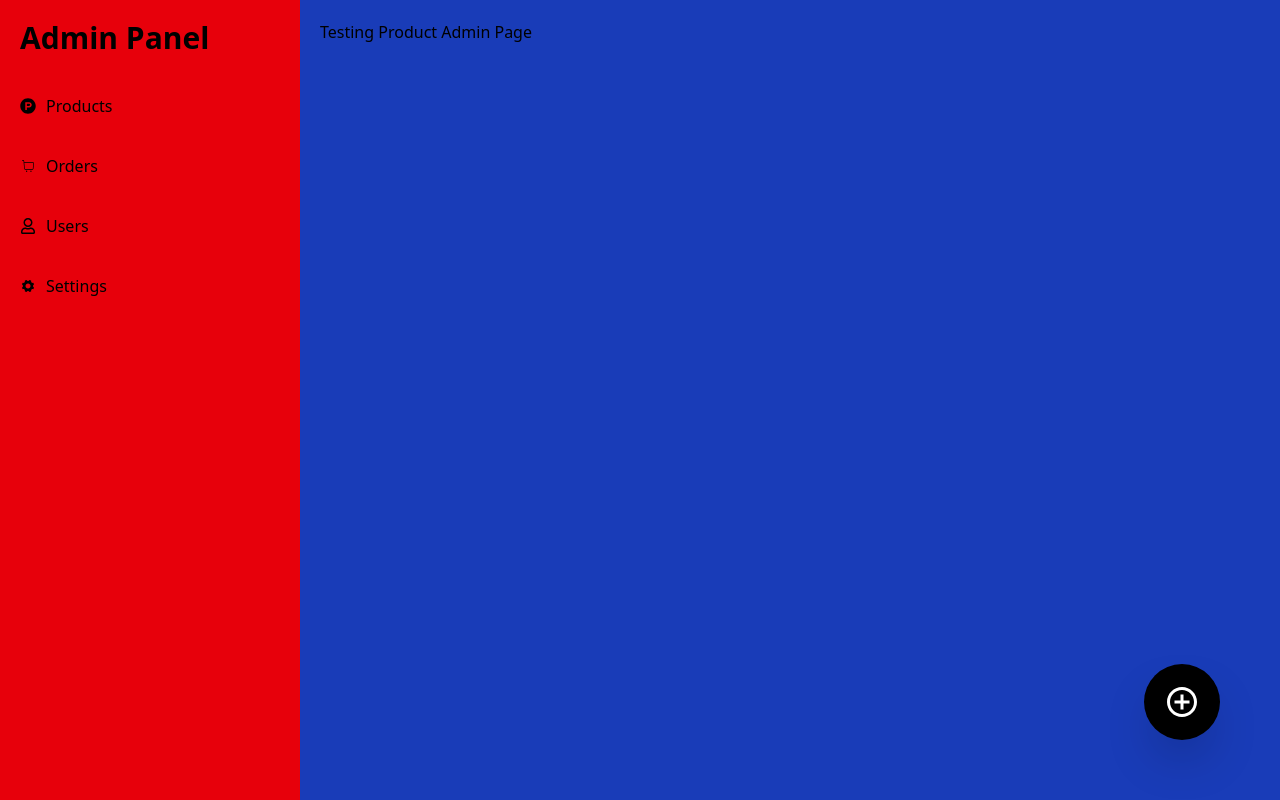
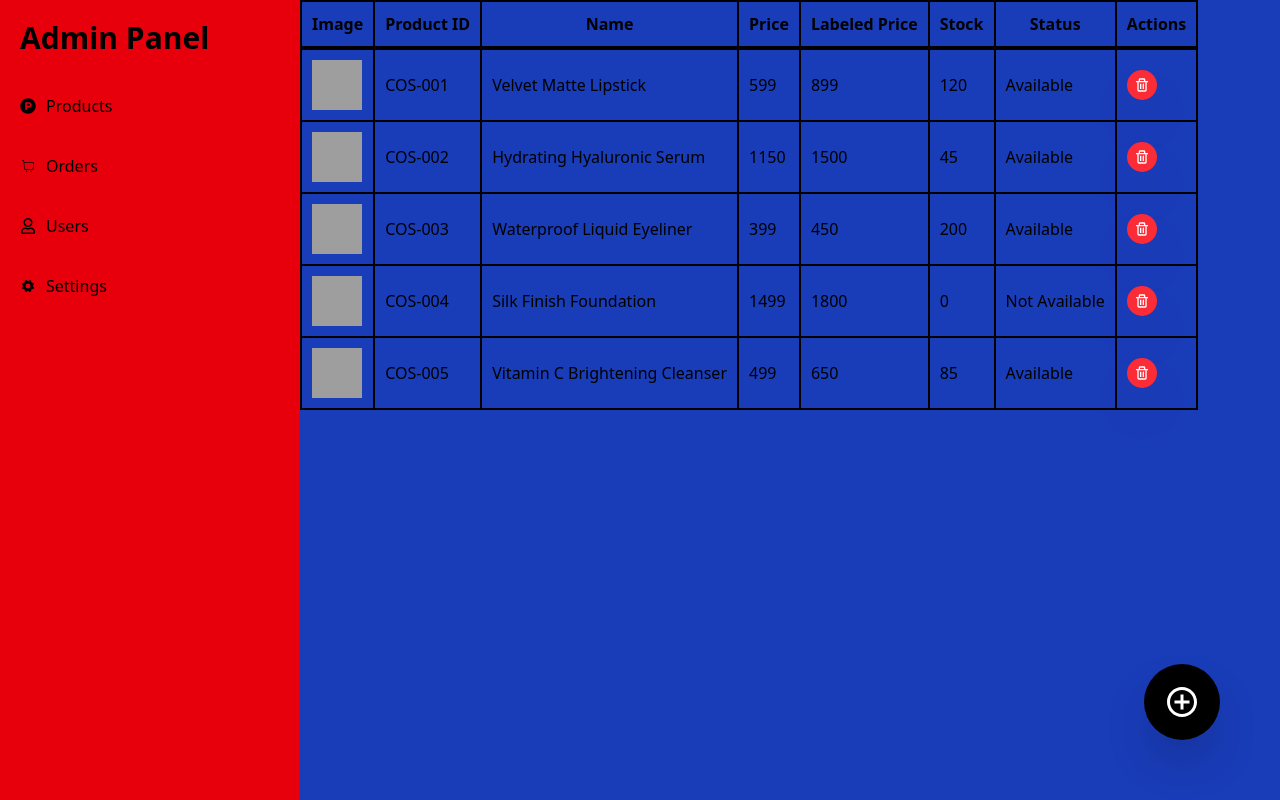
Before and after one commit to Himeshas/mern-frontend, a React (Vite) app: page /admin/products in a window 1280 px wide. Built offline with nearby package versions, Linux system fonts and the light colour scheme; grey boxes are pictures that could not be loaded.

Commit message:
Added product table and delete function

```diff
--- a/src/pages/admin/productsAdminPage.jsx
+++ b/src/pages/admin/productsAdminPage.jsx
@@ -1,11 +1,154 @@
-import { BiPlusCircle } from "react-icons/bi";
-import { Link } from "react-router-dom";
+import { meta } from "@eslint/js";
+import axios from "axios";
+import { useEffect, useState } from "react";
+import { BiPlusCircle, BiTrash } from "react-icons/bi";
+import { Link, useNavigate } from "react-router-dom";
+
+
+const sampleProducts = [
+    {
+    productId: "COS-001",
+    name: "Velvet Matte Lipstick",
+    altNames: ["Lip Tint", "Long-stay Red", "Matte Stain"],
+    labelledPrice: 899,
+    Price: 599,
+    images: ["/images/matte-lipstick-01.jpg", "/images/matte-lipstick-02.jpg"],
+    description: "A long-lasting, highly pigmented matte lipstick that stays comfortable all day.",
+    stock: 120,
+    isAvailable: true,
+    category: "cosmatics"
+  },
+  {
+    productId: "COS-002",
+    name: "Hydrating Hyaluronic Serum",
+    altNames: ["Face Serum", "Glow Drops", "Skin Hydrator"],
+    labelledPrice: 1500,
+    Price: 1150,
+    images: ["/images/hyaluronic-serum.jpg"],
+    description: "Intense hydration serum with 2% pure hyaluronic acid for plump and radiant skin.",
+    stock: 45,
+    isAvailable: true,
+    category: "cosmatics"
+  },
+  {
+    productId: "COS-003",
+    name: "Waterproof Liquid Eyeliner",
+    altNames: ["Wing Liner", "Ink Pen", "Eye Definer"],
+    labelledPrice: 450,
+    Price: 399,
+    images: ["/images/eyeliner-black.jpg"],
+    description: "Ultra-fine tip for precision application. Smudge-proof and water-resistant for 24 hours.",
+    stock: 200,
+    isAvailable: true,
+    category: "cosmatics"
+  },
+  {
+    productId: "COS-004",
+    name: "Silk Finish Foundation",
+    altNames: ["Face Base", "Liquid Foundation", "Natural Glow"],
+    labelledPrice: 1800,
+    Price: 1499,
+    images: ["/images/foundation-shade-04.jpg"],
+    description: "A lightweight foundation that provides medium coverage with a natural, silky finish.",
+    stock: 0,
+    isAvailable: false,
+    category: "cosmatics"
+  },
+  {
+    productId: "COS-005",
+    name: "Vitamin C Brightening Cleanser",
+    altNames: ["Face Wash", "Daily Cleanser", "Brightening Wash"],
+    labelledPrice: 650,
+    Price: 499,
+    images: ["/default-product.jpg"], // Using your default fallback
+    description: "Gentle foaming cleanser enriched with Vitamin C to brighten skin tone while removing impurities.",
+    stock: 85,
+    isAvailable: true,
+    category: "cosmatics"
+  }
+]
+
 
 export default function ProductsAdminPage() {
 
+    const [products, setProducts] = useState(sampleProducts);
+    const [a, setA] = useState(0);
+   /* useEffect(
+        axios.get(import.meta.env.VITE_BACKEND_URL + "/api/products").then(
+
+            (response)=>setProducts(response.data)
+        ), [a]
+    )*/
+
+
+    const navigate = useNavigate();
+
     return (
-        <div className="w-full h-full bg-blue-800 ">
-            <h1 className="p-[20px]">Testing Product Admin Page</h1>
+        <div className="w-full h-full bg-blue-800  ">
+            <table >
+                <thead>
+                    <tr>
+                        <th className="p-[10px] border-2">Image</th>
+                        <th className="p-[10px] border-2">Product ID</th>
+                        <th className="p-[10px] border-2">Name</th>
+                        <th className="p-[10px] border-2">Price</th>
+                        <th className="p-[10px] border-2">Labeled Price</th>
+                        <th className="p-[10px] border-2">Stock</th>
+                        <th className="p-[10px] border-2">Status</th>
+                        <th className="p-[10px] border-2">Actions</th>
+                    </tr>
+                </thead>
+
+                <tbody className="border-t-4">
+
+                        {sampleProducts.map(
+
+                            (product, index)=>{
+                                return (
+                                    <tr key={index}>
+                                        <td className="p-[10px] border-2">
+                                            <img src={product.images } alt={product.name} className="w-[50px] h-[50px] object-cover"/>
+                                        </td>
+                                        <td className="p-[10px] border-2">{product.productId}</td>
+                                        <td className="p-[10px] border-2">{product.name}</td>
+                                        <td className="p-[10px] border-2">{product.Price}</td>
+                                        <td className="p-[10px] border-2">{product.labelledPrice}</td>
+                                        <td className="p-[10px] border-2">{product.stock}</td>
+                                        <td className="p-[10px] border-2">{product.isAvailable ? "Available" : "Not Available"}</td>
+                                        <td className="p-[10px] border-2">
+                                            <BiTrash className="text-3xl p-[7px] rounded-full text-white shadow-2xl shadow-red-500 cursor-pointer hover:text-red-600 bg-red-500 "
+                                            onClick={
+                                                ()=>{
+                                                    const token = localStorage.getItem("token")
+
+                                                    if(token == null){
+                                                        navigate('/login');
+                                                        return;
+                                                    }
+
+                                                    axios.delete(import.meta.env.VITE_BACKEND_URL + "/api/products/" + product.productId,
+                                                    {headers: {Authorization: "Bearer " + token}})
+                                                    .then((response)=>{
+                                                        console.log("Product deleted successfully:", response.data);
+                                                        const updatedProducts = products.filter((p) => p.productId !== product.productId);
+                                                        setProducts(updatedProducts);
+                                                        setA(a+1);
+                                                    })
+                                                    .catch((error)=>{
+                                                        console.error("Error deleting product:", error);
+                                                    });
+                                                }
+                                            }/>
+                                        </td>
+                                    </tr>
+                                )
+                            }
+                        )}
+
+                </tbody>
+            </table>
+
+
             <Link to={"/admin/newProduct"} className="fixed right-[60px] bottom-[60px] text-white bg-black  p-[20px] rounded-full shadow-2xl cursor-pointer">
 
                 <BiPlusCircle className="text-4xl"/>
```
